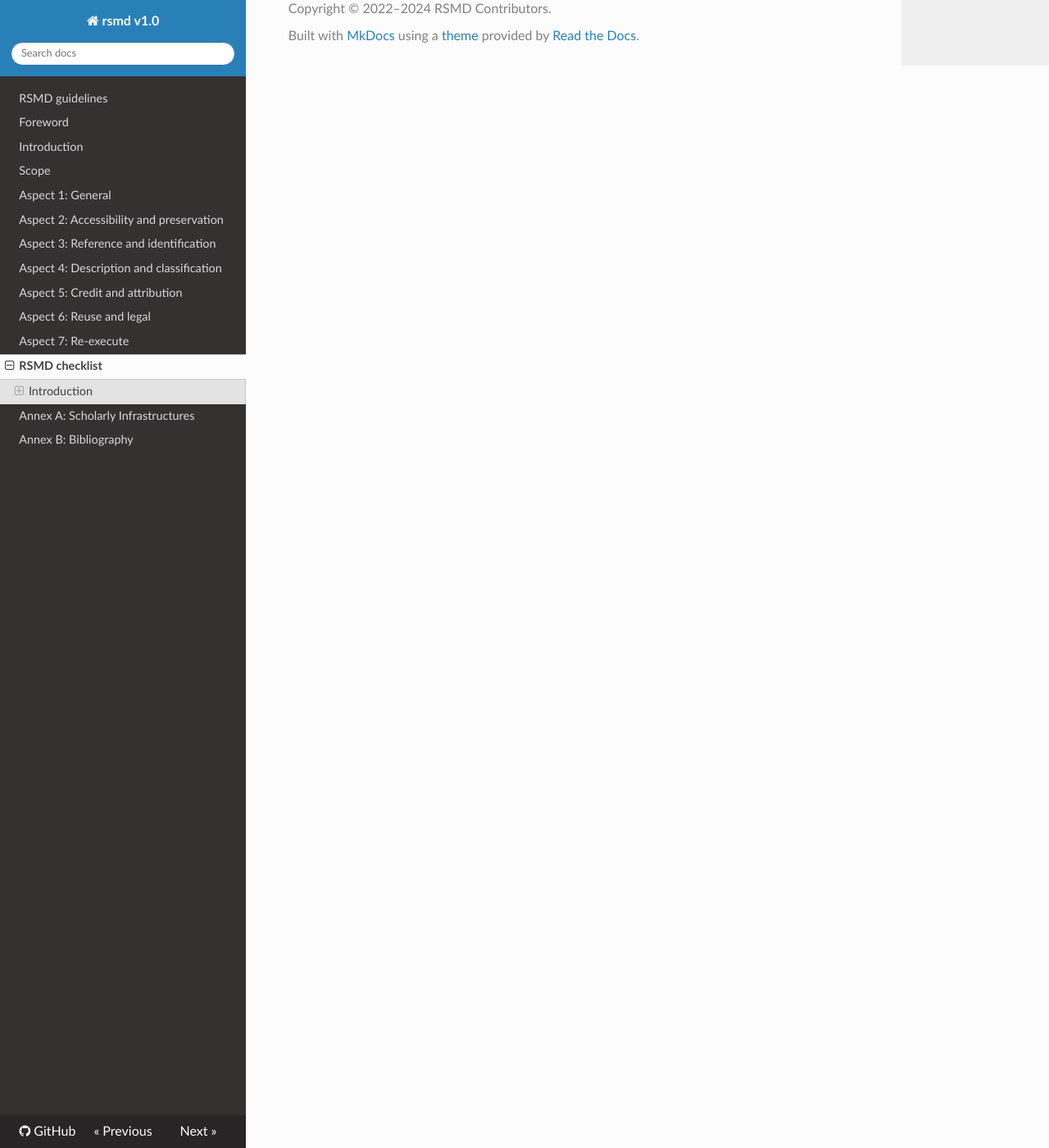
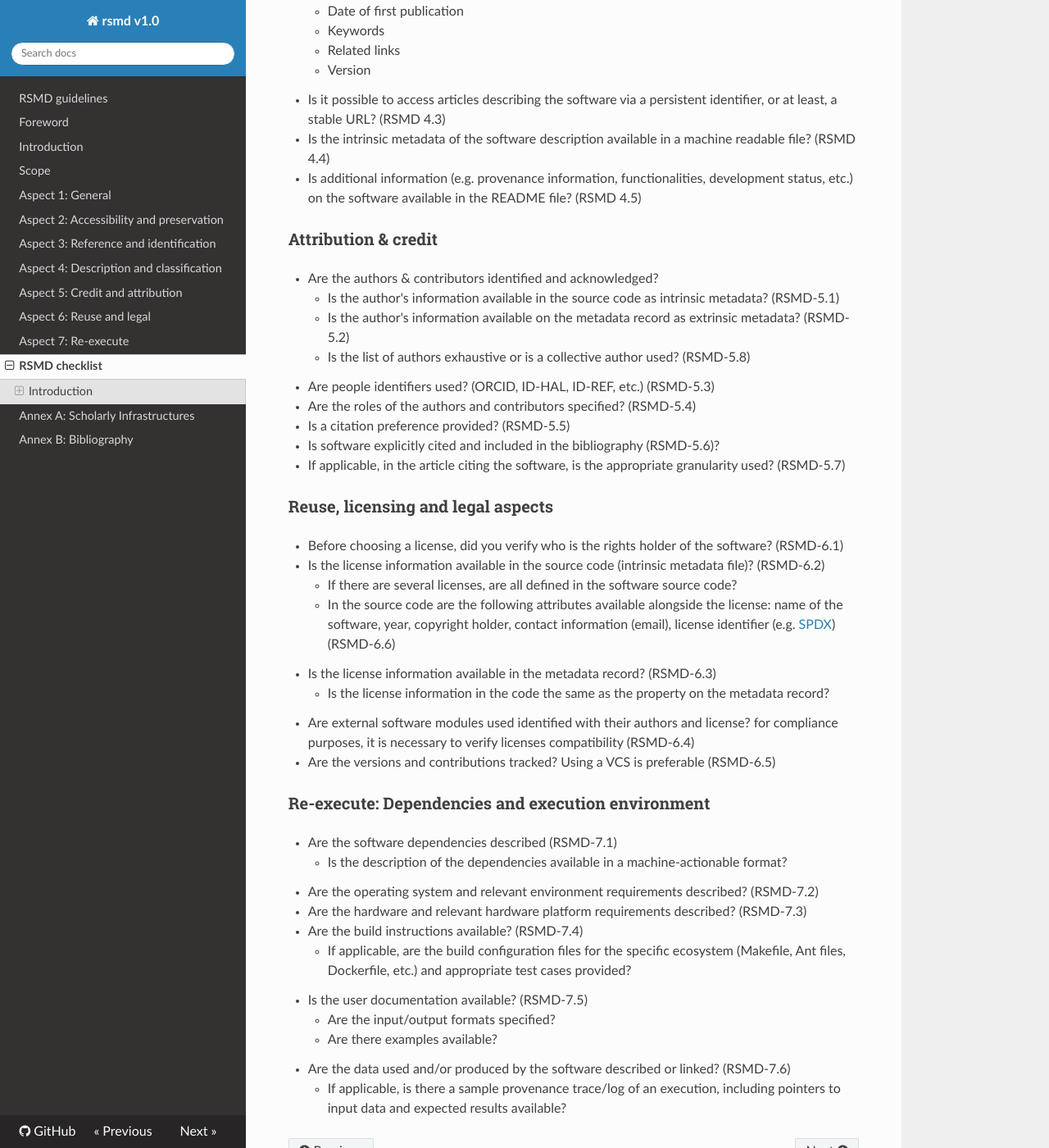
Before and after one commit to FAIR-IMPACT/RSMD-guidelines, an MkDocs documentation site: the page built from chapters/8.rsmd_checklist.md, in a window 1280 px wide and 1400 px high, scrolled down 1686 px. Shown: the whole window at 82% size. Built offline with MkDocs 1.6.1, drawn with Linux system fonts in a browser that asks for light colours; nearby versions of some CDN libraries; some of the changed text lies outside the part shown.

Commit message:
Add complete checklist

```diff
--- a/chapters/8.rsmd_checklist.md
+++ b/chapters/8.rsmd_checklist.md
@@ -9,21 +9,94 @@ To assist **software creators** in self-archiving and self-metadata curation, FA
 
 ### General Metadata Requirements
 
--   [ ] Does the software have metadata that is embedded in the source code (intrinsic metadata)? (RSMD-1.1)
--   [ ] Does the software project have a metadata record (extrinsic metadata) which is publicly available on an online scholarly platform? (RSMD-1.2)
-    *   [ ]  Is the metadata record licensed as CC0?
--   [ ] Is the software also available in a version control system (VCS)? (RSMD-1.3)
-    * [ ] if it is available online, is the url available in a code repository property in the intrinsic or/and extrinsic metadata?
--   [ ] Does the software follow language specific community standards? (RSMD-1.4)
--   [ ] Is the machine readable metadata information in a single file? (RSMD-1.5)
+-   Does the software have metadata that is embedded in the source code (intrinsic metadata)? (RSMD-1.1)
+-   Does the software project have a metadata record (extrinsic metadata) which is publicly available on an online scholarly platform? (RSMD-1.2)
+    *  Is the metadata record licensed as CC0?
+-   Is the software also available in a version control system (VCS)? (RSMD-1.3)
+    * if it is available online, is the url available in a code repository property in the intrinsic or/and extrinsic metadata?
+-   Does the software follow language specific community standards? (RSMD-1.4)
+-   Is the machine readable metadata information in a single file? (RSMD-1.5)
 
 
 
 ### Accessibility and preservation
 
--   [ ] Is the software record or/and are the software artifacts accessible and preserved?
-    *   [ ]  Is the software source code preserved in the SWH universal source code archive, [Software Heritage](https://archive.softwareheritage.org/)? (RSMD-2.1)
-    *   [ ] Is the software archived in a <span style="text-decoration:underline;">scholarly repository</span> (e.g [Zenodo](https://zenodo.org/), [HAL](https://hal.science/))? (RSMD-2.2)
-    *   [ ] Can it be accessed and downloaded?
--   [ ] Is the software registered in a disciplinary or community registry (e.g [ascl.net](https://ascl.net/), [bio.tools](https://bio.tools/), [swMath](https://zbmath.org/software/), [RRID portal](https://scicrunch.org/resources/about/resource), [RSD](https://research-software-directory.org/),  [WikiData](https://www.wikidata.org/wiki/Wikidata:Main_Page), [DataCite](https://datacite.org/))
-    *   [ ] Can it be found in a search engine?
+-   Is the software record or/and are the software artifacts accessible and preserved?
+    *   Is the software source code preserved in the SWH universal source code archive, [Software Heritage](https://archive.softwareheritage.org/)? (RSMD-2.1)
+    *   Is the software archived in a <span style="text-decoration:underline;">scholarly repository</span> (e.g [Zenodo](https://zenodo.org/), [HAL](https://hal.science/))? (RSMD-2.2)
+    *   Can it be accessed and downloaded?
+-   Is the software registered in a disciplinary or community registry (e.g [ascl.net](https://ascl.net/), [bio.tools](https://bio.tools/), [swMath](https://zbmath.org/software/), [RRID portal](https://scicrunch.org/resources/about/resource), [RSD](https://research-software-directory.org/),  [WikiData](https://www.wikidata.org/wiki/Wikidata:Main_Page), [DataCite](https://datacite.org/))
+    *   Can it be found in a search engine?
+
+
+
+### Reference and identification
+
+- Are the software versions clearly identified? (RSMD-3.1)
+- Are intrinsic identifiers available:
+    * Can specific algorithms or code fragments be identified? (RSMD-3.2)
+    * Can a file or directory be identified?  (RSMD-3.2)
+    * Can different revisions or releases be identified? (RSMD-3.2)
+- Are extrinsic identifiers available:
+    * Can different releases be specifically identified? ( RSMD-3.3)
+    * Can the project be identified?  (RSMD-3.3)
+    * If applicable, can a module be identified? (RSMD-3.3)
+- Is  a versioning scheme used? (RSMD-3.4)
+- Is it possible to identify different levels of granularity? (RSMD-3.5)
+
+
+### Description & classification
+
+- Is the information about the software name and description available (on README file or other intrinsic metadata file)? (RSMD 4.1)
+- Does the metadata record contain descriptive metadata? (RSMD 4.2)
+    * Name
+    * Description
+    * Domain
+    * Programming language
+    * Date created
+    * Date of first publication
+    * Keywords
+    * Related links
+    * Version
+- Is it possible to access articles describing the software via a persistent identifier, or at least, a stable URL? (RSMD 4.3)
+- Is the intrinsic metadata of the software description available in a machine readable file? (RSMD 4.4)
+- Is additional information (e.g. provenance information, functionalities, development status, etc.) on the software available in the README file? (RSMD 4.5)
+
+### Attribution & credit
+
+- Are the authors & contributors identified and acknowledged?
+    * Is the author's information available in the source code as intrinsic metadata? (RSMD-5.1)
+    * Is the author's information available on the metadata record as extrinsic metadata? (RSMD-5.2)
+    * Is the list of authors exhaustive or is a collective author used? (RSMD-5.8)
+- Are people identifiers used?  (ORCID, ID-HAL, ID-REF, etc.) (RSMD-5.3)
+- Are the roles of the authors and contributors specified? (RSMD-5.4)
+- Is a citation preference provided? (RSMD-5.5)
+- Is software explicitly cited and included in the bibliography (RSMD-5.6)?
+- If applicable, in the article citing the software, is the appropriate granularity used? (RSMD-5.7)
+
+
+### Reuse, licensing and legal aspects
+
+- Before choosing a license, did you verify who is the rights holder of the software? (RSMD-6.1)
+- Is the license information available in the source code (intrinsic metadata file)? (RSMD-6.2)
+    * If there are several  licenses, are all defined in the software source code?
+    * In the source code are the following attributes available alongside the license: name of the software, year, copyright holder, contact information (email), license identifier (e.g. [SPDX](https://spdx.org/licenses/)) (RSMD-6.6)
+- Is the license information available in the metadata record? (RSMD-6.3)
+    * Is the license information in the code the same as the property on the metadata record?
+- Are external software modules used identified with their authors and license? for compliance purposes, it is necessary to verify licenses compatibility (RSMD-6.4)
+- Are the versions and contributions tracked? Using a VCS is preferable (RSMD-6.5)
+
+
+### Re-execute: Dependencies and execution environment
+
+- Are the  software dependencies described (RSMD-7.1)
+    * Is the description of the dependencies available in a machine-actionable format?
+- Are the operating system and relevant environment requirements described? (RSMD-7.2)
+- Are the hardware and relevant hardware platform requirements described? (RSMD-7.3)
+- Are the build instructions available?  (RSMD-7.4)
+    * If applicable, are the build configuration files for the specific ecosystem (Makefile, Ant files, Dockerfile, etc.) and appropriate test cases provided?
+- Is the user documentation available? (RSMD-7.5)
+    * Are the input/output formats specified?
+    * Are there examples available?
+- Are the data used and/or produced by the software described or linked? (RSMD-7.6)
+    * If applicable, is there a sample provenance trace/log of an execution, including pointers to input data and expected results available?
```
